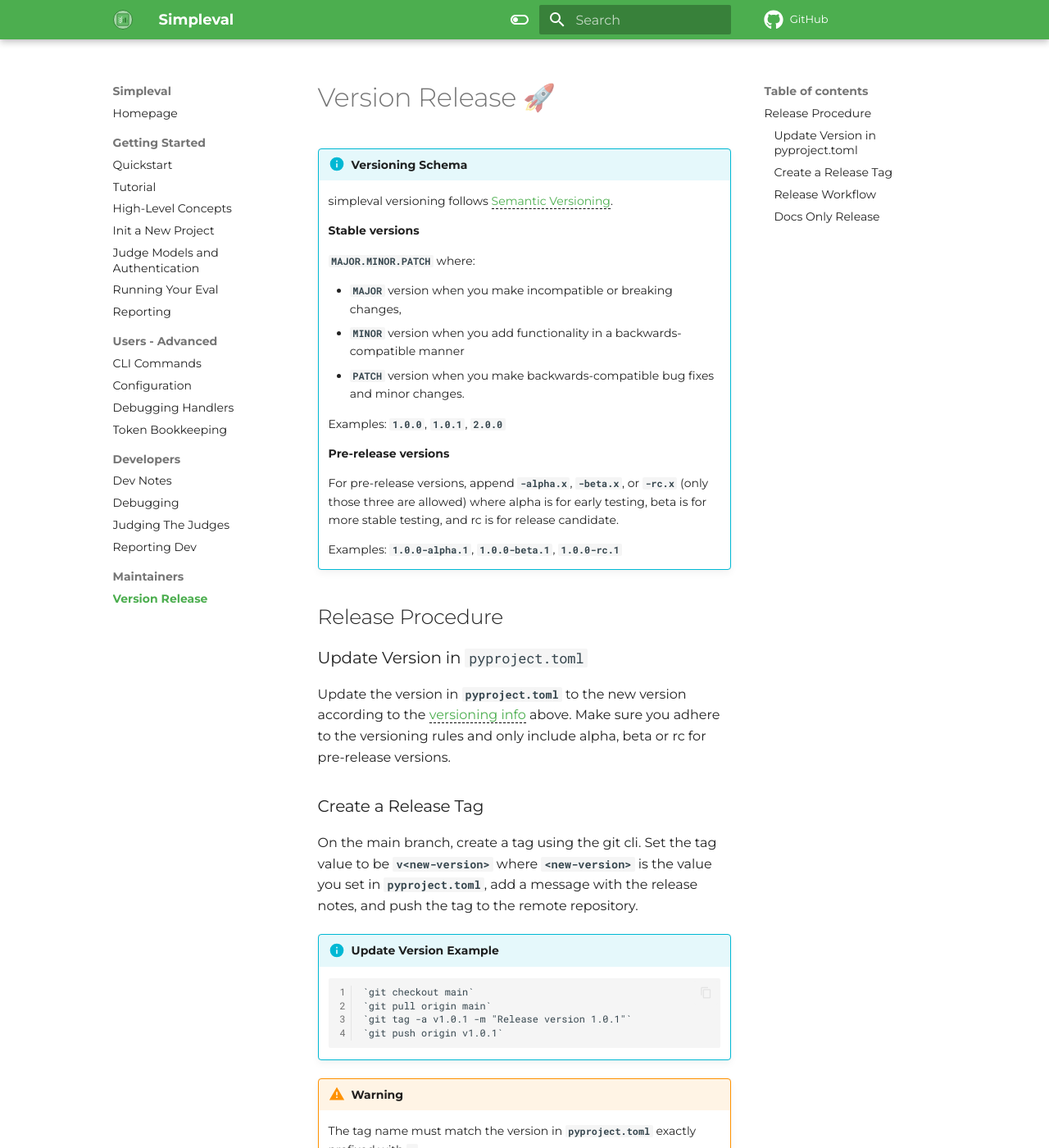
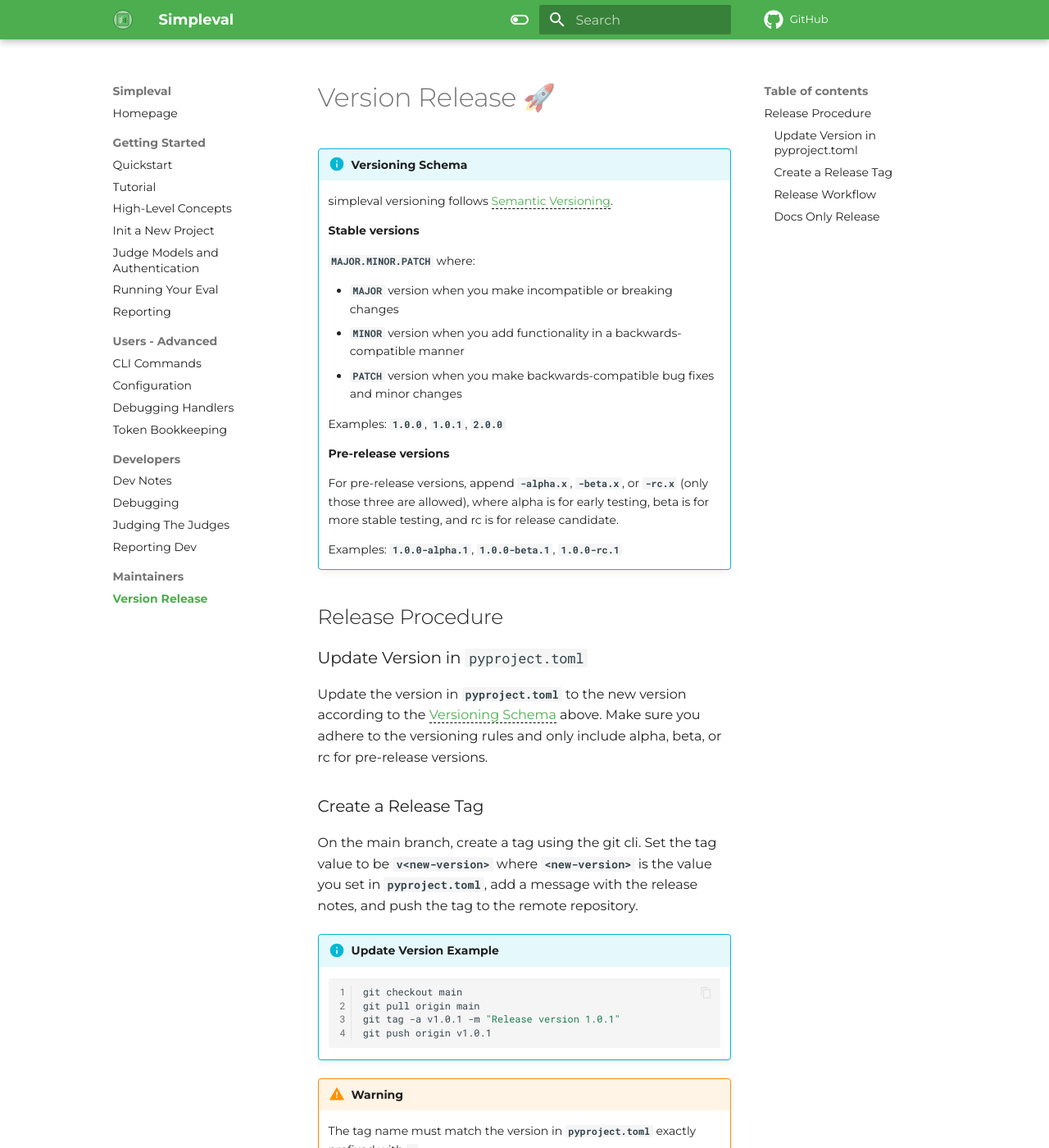
Before and after one commit to cyberark/simple-llm-eval, an MkDocs documentation site: the page built from docs/maintainers/version-release.md, in a window 1280 px wide and 1400 px high. Shown: the whole window at 82% size. Built offline with MkDocs 1.6.1 and Material for MkDocs 9.7.7, drawn with Linux system fonts in a browser that asks for light colours; comment, search, counter and statistics services are not loaded; the version menu is left out; some of the changed text lies outside the part shown.

Commit message:
Init Release pipeline (#71)
* Add release configuration file for changelog management

* release.yml for release chage log

* Add issue template for updating dependencies

* Fix formatting and clarify versioning instructions in version-release.md

* Add options for 'Update Dependencies' and 'CICD / DevOps' to pull request template

````diff
--- a/docs/maintainers/version-release.md
+++ b/docs/maintainers/version-release.md
@@ -7,15 +7,15 @@
 
     `MAJOR.MINOR.PATCH` where:
 
-    - `MAJOR` version when you make incompatible or breaking changes,
+    - `MAJOR` version when you make incompatible or breaking changes
     - `MINOR` version when you add functionality in a backwards-compatible manner
-    - `PATCH` version when you make backwards-compatible bug fixes and minor changes.
+    - `PATCH` version when you make backwards-compatible bug fixes and minor changes
 
     Examples: `1.0.0`, `1.0.1`, `2.0.0`
 
     **Pre-release versions**
 
-    For pre-release versions, append `-alpha.x`, `-beta.x`, or `-rc.x` (only those three are allowed)
+    For pre-release versions, append `-alpha.x`, `-beta.x`, or `-rc.x` (only those three are allowed),
     where alpha is for early testing, beta is for more stable testing, and rc is for release candidate.
 
     Examples: `1.0.0-alpha.1`, `1.0.0-beta.1`, `1.0.0-rc.1`
@@ -24,16 +24,18 @@
 
 ### Update Version in `pyproject.toml`
 
-Update the version in `pyproject.toml` to the new version according to the [versioning info](#versioning-info) above. Make sure you adhere to the versioning rules and only include alpha, beta or rc for pre-release versions.
+Update the version in `pyproject.toml` to the new version according to the [Versioning Schema](#versioning-schema) above. Make sure you adhere to the versioning rules and only include alpha, beta, or rc for pre-release versions.
 
 ### Create a Release Tag
 On the main branch, create a tag using the git cli. Set the tag value to be `v<new-version>` where `<new-version>` is the value you set in `pyproject.toml`, add a message with the release notes, and push the tag to the remote repository.
 
 !!! info "Update Version Example"
-        `git checkout main`
-        `git pull origin main`
-        `git tag -a v1.0.1 -m "Release version 1.0.1"`
-        `git push origin v1.0.1`
+    ```bash
+    git checkout main
+    git pull origin main
+    git tag -a v1.0.1 -m "Release version 1.0.1"
+    git push origin v1.0.1
+    ```
 
 !!! warning
     The tag name must match the version in `pyproject.toml` exactly prefixed with `v`
````
Also changed, not shown: other parts of docs/maintainers/version-release.md (+1 -1 lines), .github/ISSUE_TEMPLATE/update-dependecies-⚙️.md (added), .github/pull_request_template.md, 3 other files.
